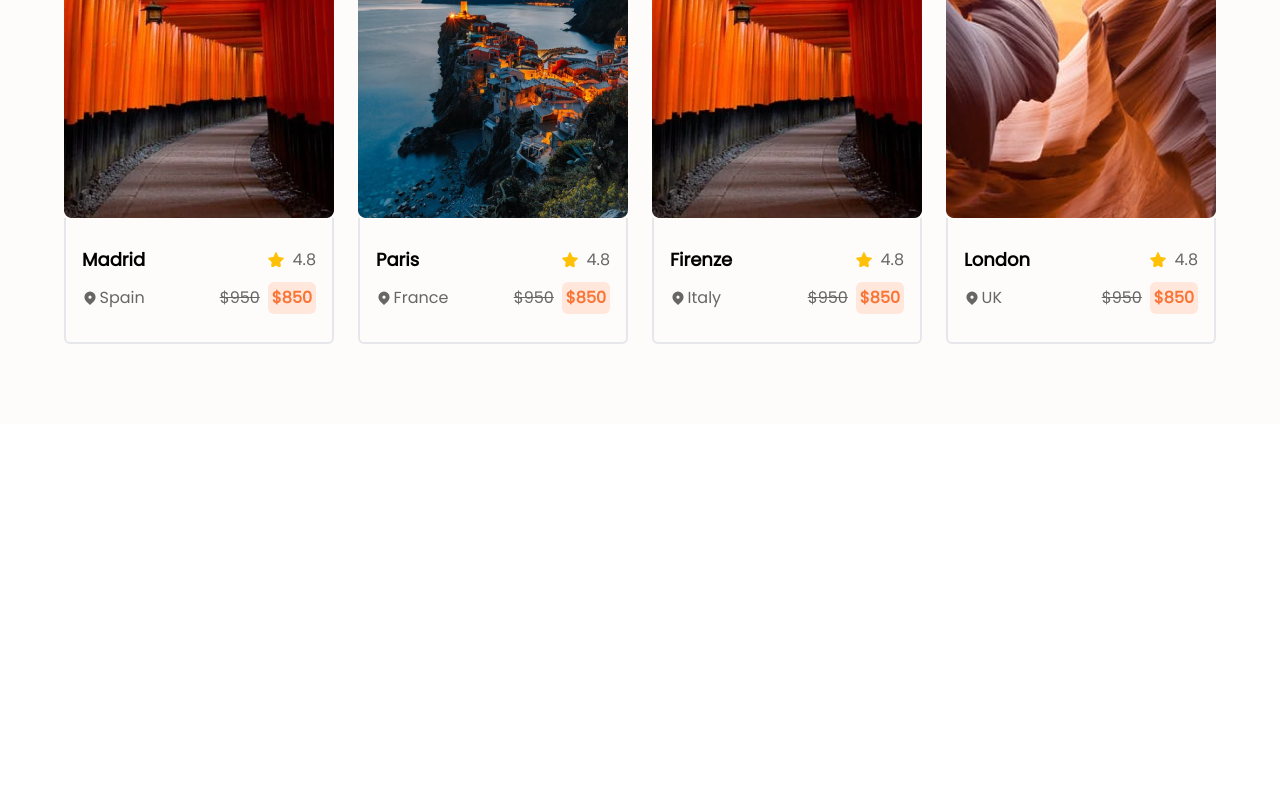
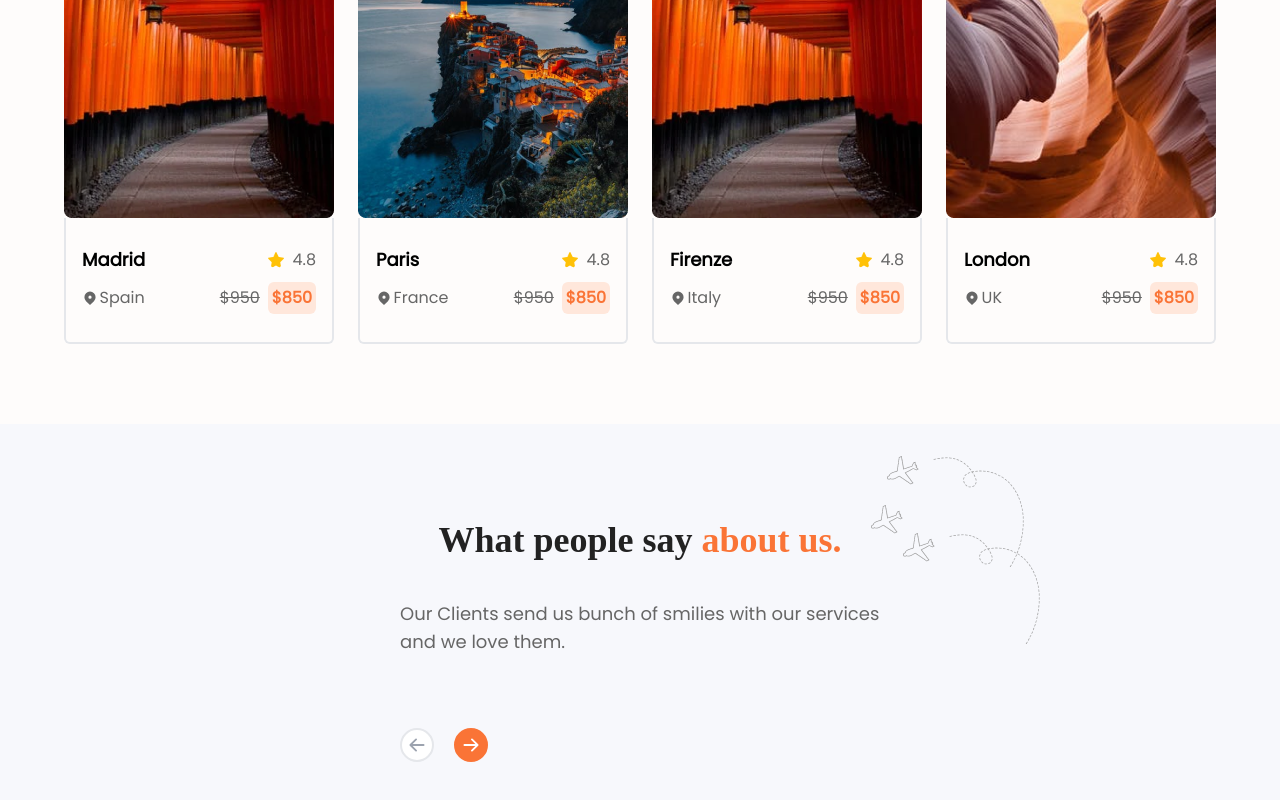
Before and after one commit to baabashinelle/Botel, a React (Create React App) app: page / in a window 1280 px wide. Shown: the part 2921-3721 px from the top of the page. Before the commit the page ends 3345 px from the top, so only its background shows below. Built offline with nearby package versions, Linux system fonts and the light colour scheme; a web font is replaced by a local one.

Commit message:
add avatar image

```diff
--- /dev/null
+++ b/src/components/Testimonials.jsx
@@ -0,0 +1,33 @@
+import React from 'react'
+import { BsArrowLeftShort, BsArrowRightShort } from "react-icons/bs";
+
+const Testimonials = () => {
+  return (
+    <section className="bg-bg-off flex justify-center items-center pt-24 pb-20 relative after:content-[url('./assets/planes.png')] after:block after:absolute after:right-[15em] after:top-[2em]">
+      <div>
+        <article>
+          <h3 className="font-header font-bold text-primary-b text-center text-4xl">
+            What people say <span className="text-primary-o">about us.</span>
+          </h3>
+          <p className="text-text-light font-text text-lg w-[30rem] pt-10 pb-14">
+            Our Clients send us bunch of smilies with our services and we love
+            them.
+          </p>
+        </article>
+        <article className="flex pt-4 text-3xl gap-5">
+          <div className="border-2 rounded-full text-gray-400 cursor-pointer bg-white">
+            <BsArrowLeftShort />
+          </div>
+          <div className="rounded-full bg-primary-o border-2 border-primary-o text-white cursor-pointer">
+            <BsArrowRightShort />
+          </div>
+        </article>
+      </div>
+      <div className='grid'>
+        <div></div>
+      </div>
+    </section>
+  );
+}
+
+export default Testimonials
--- a/src/pages/Home.js
+++ b/src/pages/Home.js
@@ -5,6 +5,7 @@ import Header from '../components/Header'
 import Navbar from '../components/Navbar'
 import Necessities from '../components/Necessities';
 import SearchSection from "../components/SearchSection";
+import Testimonials from '../components/Testimonials';
 
 const Home = () => {
   return (
@@ -18,6 +19,7 @@ const Home = () => {
         <Necessities />
         <Deals/>
         <BestPlan/>
+        <Testimonials/>
       </div>
     </>
   );
```
Also changed, not shown: src/assets/avatar.JPG (added), src/assets/planes.png (renamed from src/assets/Element (2).png).
